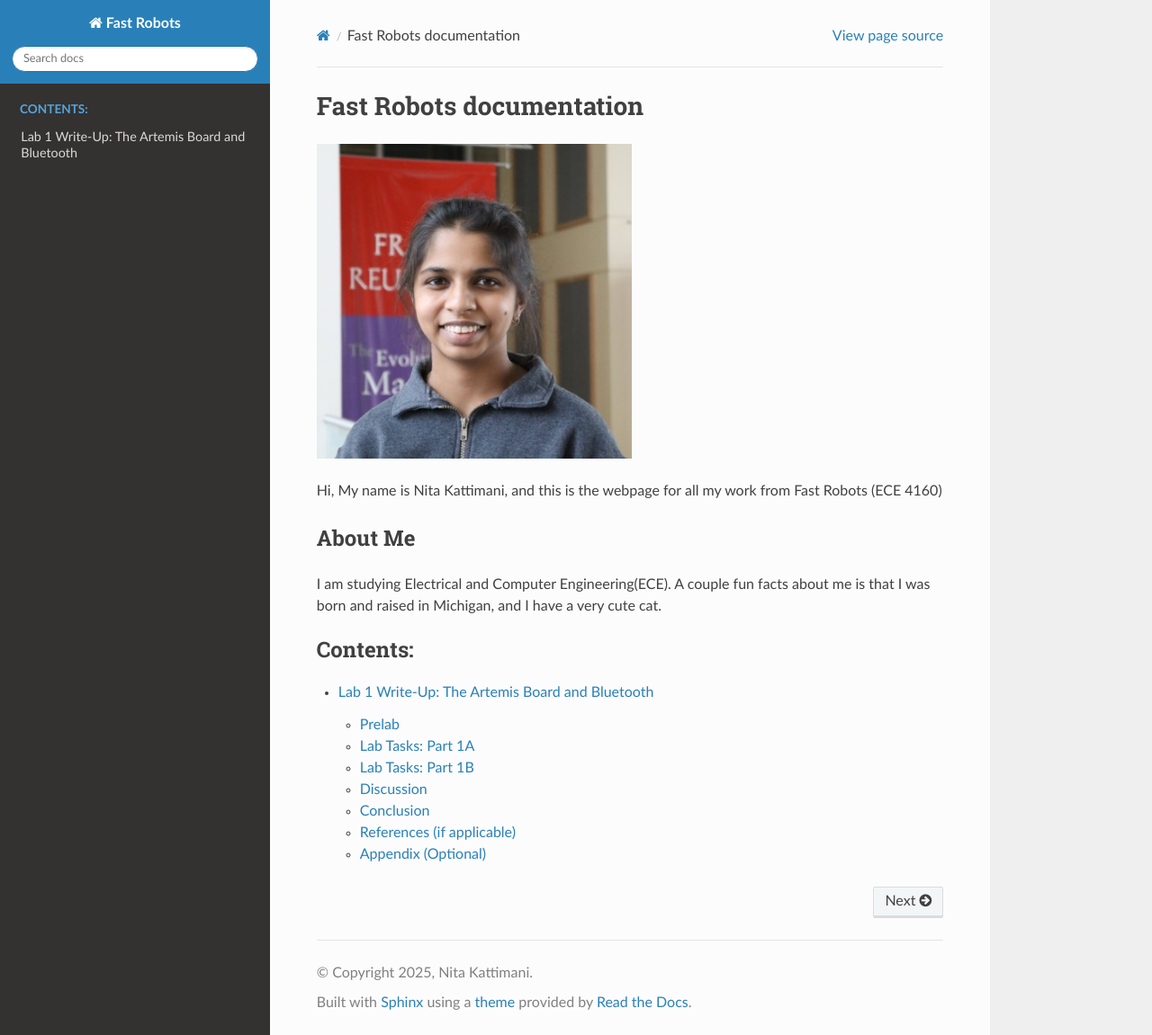
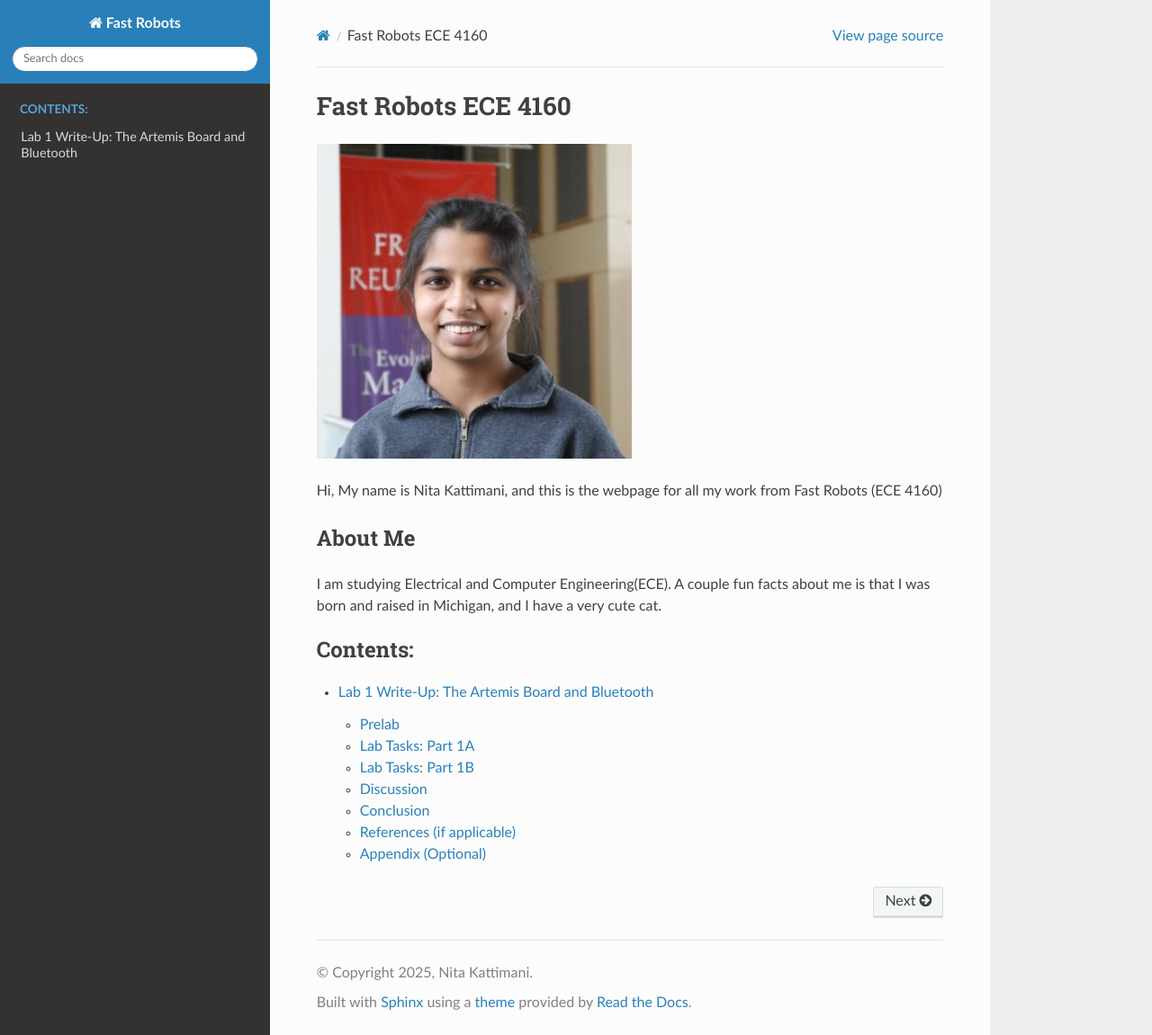
Before and after one commit to nskatti1/test-website, a Sphinx documentation site: the page built from docs/index.rst, in a window 1280 px wide and 1151 px high. Shown: the whole window at 90% size. Built offline with Sphinx 7.4.7 and the Read the Docs theme 3.1.0, drawn with Linux system fonts in a browser that asks for light colours.

Commit message:
Update index.rst

```diff
--- a/docs/index.rst
+++ b/docs/index.rst
@@ -1,9 +1,9 @@
-.. Fast Robots documentation master file, created by
+.. Fast Robots ECE 4160 master file, created by
    sphinx-quickstart on Sat Feb  1 16:36:09 2025.
    You can adapt this file completely to your liking, but it should at least
    contain the root `toctree` directive.
 
-Fast Robots documentation
+Fast Robots ECE 4160
 =========================
 
 
```
